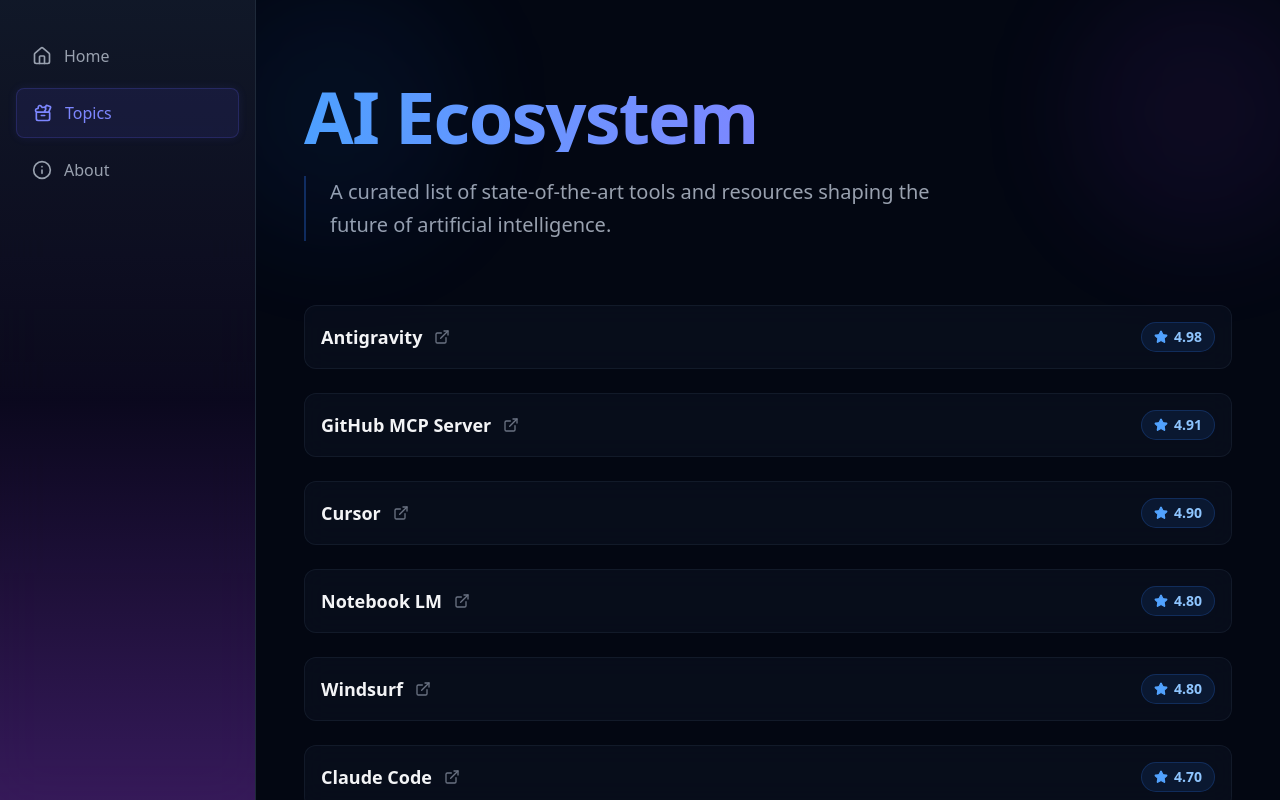
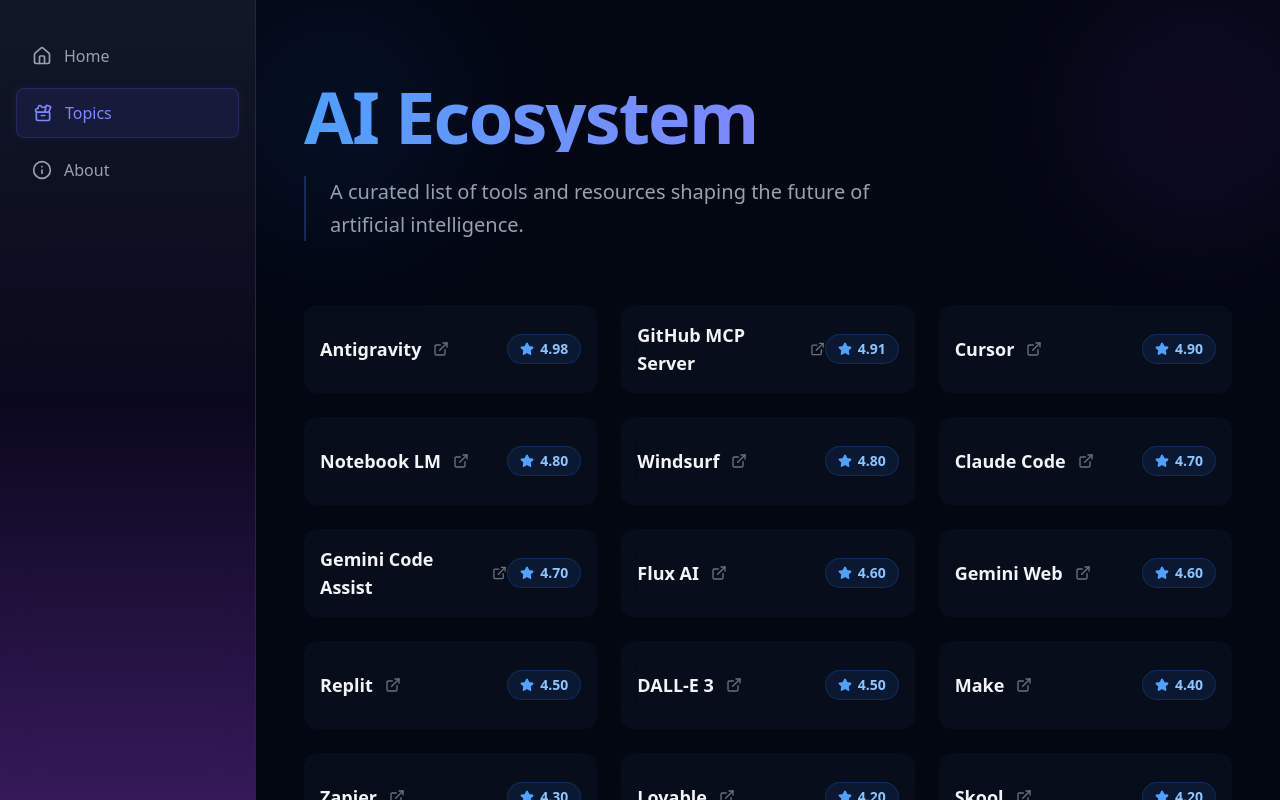
Before and after one commit to edwardtanguay/fastfollow-v2, a Next.js app: page /topics in a window 1280 px wide. Built offline with nearby package versions, Linux system fonts and the light colour scheme.

Commit message:
...brighter

```diff
--- a/src/app/topics/page.tsx
+++ b/src/app/topics/page.tsx
@@ -4,8 +4,8 @@
 
 export default function TopicsPage() {
   return (
-    <div className="min-h-screen text-gray-100 p-8 md:p-12">
-      <div className="max-w-5xl mx-auto mt-16 md:mt-8">
+    <div className="min-h-dvh text-gray-100 p-8 md:p-12">
+      <div className="max-w-6xl mx-auto mt-16 md:mt-8">
         <header className="mb-16 relative">
           <div className="absolute -top-24 -left-24 w-64 h-64 bg-blue-500/10 rounded-full blur-3xl animate-pulse" />
           <div className="absolute -top-24 -right-24 w-64 h-64 bg-purple-500/10 rounded-full blur-3xl animate-pulse delay-700" />
@@ -13,12 +13,12 @@
           <h1 className="text-5xl md:text-7xl font-bold mb-6 tracking-tight bg-linear-to-r from-blue-400 via-indigo-400 to-purple-500 bg-clip-text text-transparent">
             AI Ecosystem
           </h1>
-          <p className="text-xl text-gray-400 leading-relaxed max-w-2xl border-l-2 border-blue-500/30 pl-6">
-            A curated list of state-of-the-art tools and resources shaping the future of artificial intelligence.
+          <p className="text-xl text-gray-400 leading-relaxed max-w-xl border-l-2 border-blue-500/30 pl-6">
+            A curated list of tools and resources shaping the future of artificial intelligence.
           </p>
         </header>
 
-        <div className="grid gap-6">
+        <div className="grid grid-cols-1 md:grid-cols-2 lg:grid-cols-3 gap-6 auto-rows-fr">
           {(topics as Topic[])
             .sort((a, b) => b.rating - a.rating)
             .map((topic, index) => (
--- a/src/components/SingleTopic.tsx
+++ b/src/components/SingleTopic.tsx
@@ -16,7 +16,11 @@
 			href={url}
 			target="_blank"
 			rel="noopener noreferrer"
-			className="group relative flex items-center justify-between p-4 rounded-xl bg-gray-900/40 border border-gray-800/50 hover:border-blue-500/50 hover:bg-gray-800/60 transition-all duration-300 backdrop-blur-md overflow-hidden"
+			className="group relative flex items-center justify-between p-4 rounded-xl
+				bg-gray-800 border-gray-600
+				md:bg-gray-900/40 md:border-gray-800/50
+				hover:border-blue-500/50 hover:bg-gray-800/60
+				transition-all duration-300 backdrop-blur-md overflow-hidden"
 			style={{ animationDelay: `${index * 50}ms` }}
 		>
 			{/* Subtle hover gradient */}
```
